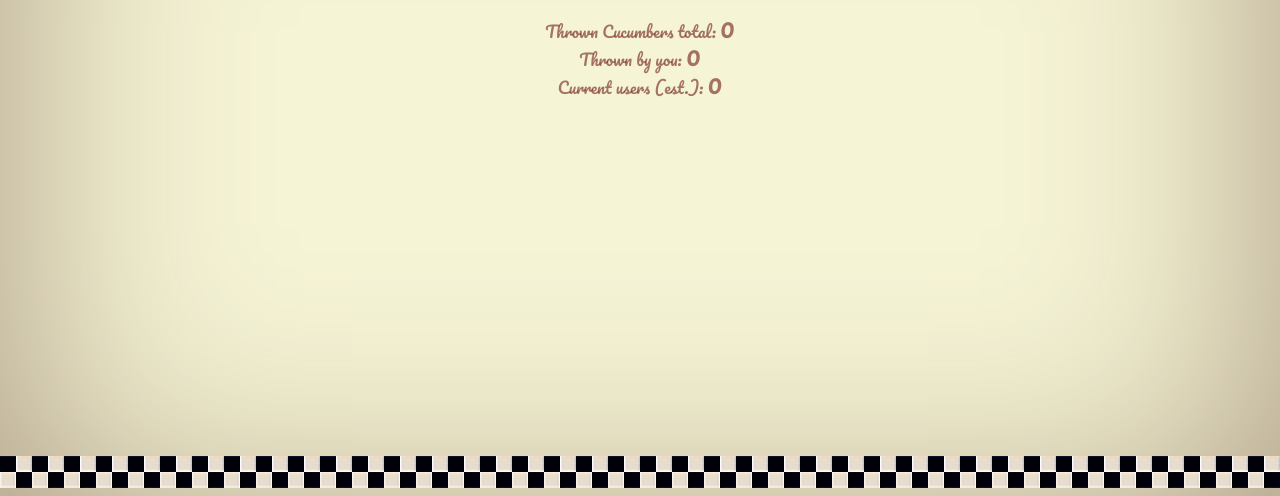
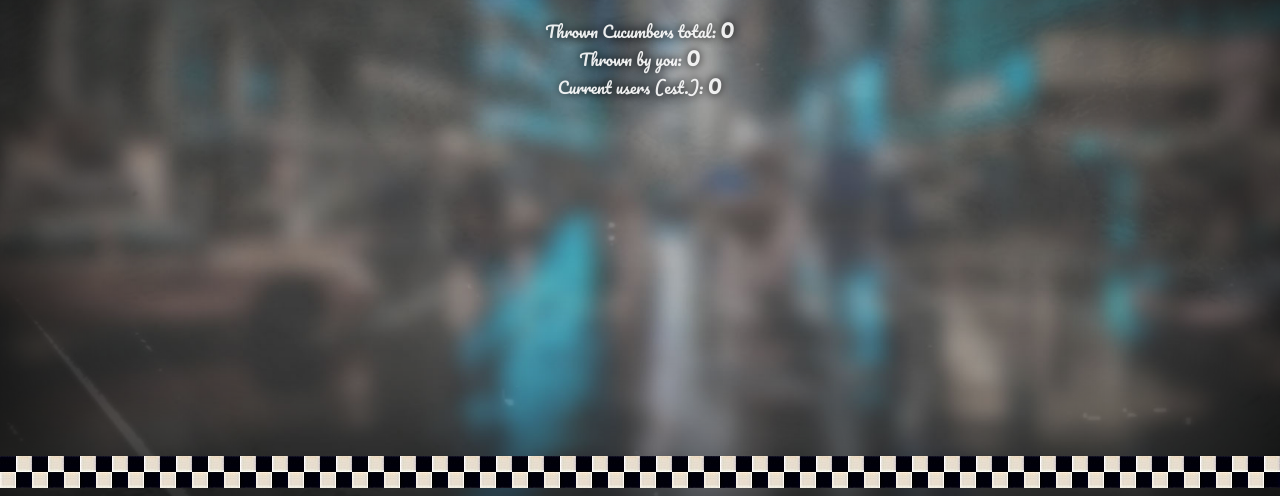
Before and after one commit to code-arcs/cucumber-racing-association.com, a website: page public/index.html in a window 1280 px wide. Shown: the part 272-768 px from the top of the page. Drawn offline with nearby package versions, Linux system fonts and the light colour scheme; no server answers.

Commit message:
chore(background): add random backgrounds

```diff
--- a/db/cucumber.json
+++ b/db/cucumber.json
@@ -1 +1 @@
-{"thrownCucumbers":323}
+{"thrownCucumbers":345}
--- a/public/css/style.css
+++ b/public/css/style.css
@@ -30,7 +30,8 @@ body {
 .wrapper {
     height: 100%;
     background-color: #f5f4d5;
-    box-shadow: inset 0 0 250px rgb(165, 146, 123);
+    background-size: cover;
+    box-shadow: inset 0 0 250px rgb(0, 0, 0);
     overflow: hidden;
 }
 
@@ -38,7 +39,8 @@ body {
     margin: 0;
     padding-top: 150px;
     text-align: center;
-    color: #755250;
+    color: #ffffff;
+    text-shadow: 0 0 10px #000;
     font-size: 3em;
     position: relative;
     z-index: 9999;
@@ -48,14 +50,13 @@ body {
     padding-top: 0;
     font-size: 1.2em;
     font-weight: 100;
-    color: rgba(117, 82, 80, 0.64);
+    color: rgba(255, 255, 255, 0.9);
     z-index: 0;
 }
 
 .countertitle {
     padding-top: 20px;
     font-size: 1em;
-    color: rgba(117, 39, 36, 0.64);
     z-index: 0;
 }
 
--- a/public/js/cucumber.js
+++ b/public/js/cucumber.js
@@ -19,6 +19,7 @@
         refreshCounterThrownByUser();
     }, false);
 
+    document.querySelector('.wrapper').style.backgroundImage = "url('img/background/" + ((Math.ceil(Math.random() * 9999) % 2) + 1) + ".jpg')";
 
     function throwCucumberToWindow(data) {
         var width = data.width;
```
Also changed, not shown: public/img/background/1.jpg (added), public/img/background/2.jpg (added).
